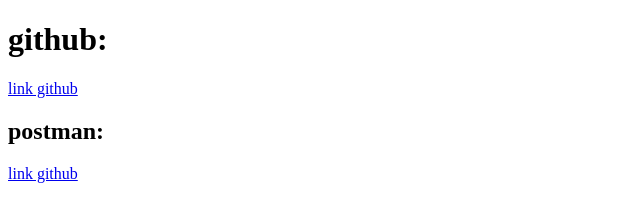
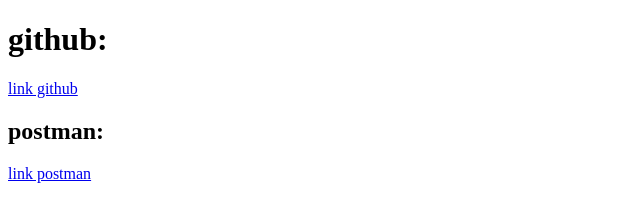
Before and after one commit to Santiagoq3/EntregaProyectoCoder, a website: page public/index.html in a window 1280 px wide. Shown: the full height of the page, 0-640 px from the left. Drawn offline with Linux system fonts and the light colour scheme.

Commit message:
public added

```diff
--- a/public/index.html
+++ b/public/index.html
@@ -10,6 +10,6 @@
     <h1>github:</h1>
     <a href="https://github.com/Santiagoq3/PrimerEntregaProyectoFinal" target="_blank" rel="noopener noreferrer">link github</a>
     <h2>postman:</h2>
-    <a href="https://documenter.getpostman.com/view/15507973/UVJkBZ2X" target="_blank" rel="noopener noreferrer">link github</a>
+    <a href="https://documenter.getpostman.com/view/15507973/UVJkBZ2X" target="_blank" rel="noopener noreferrer">link postman</a>
 </body>
 </html>
```
